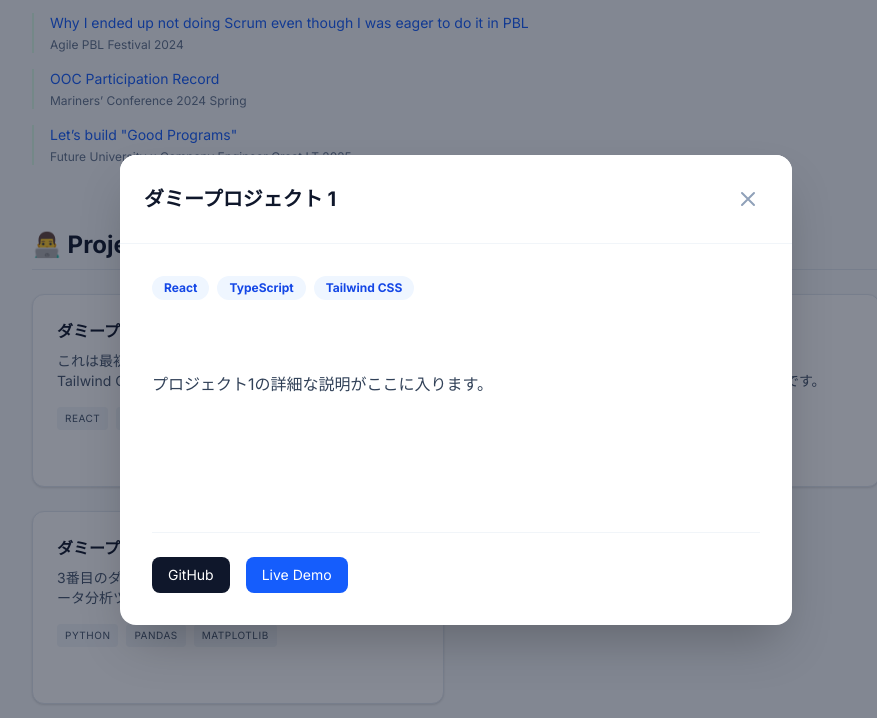
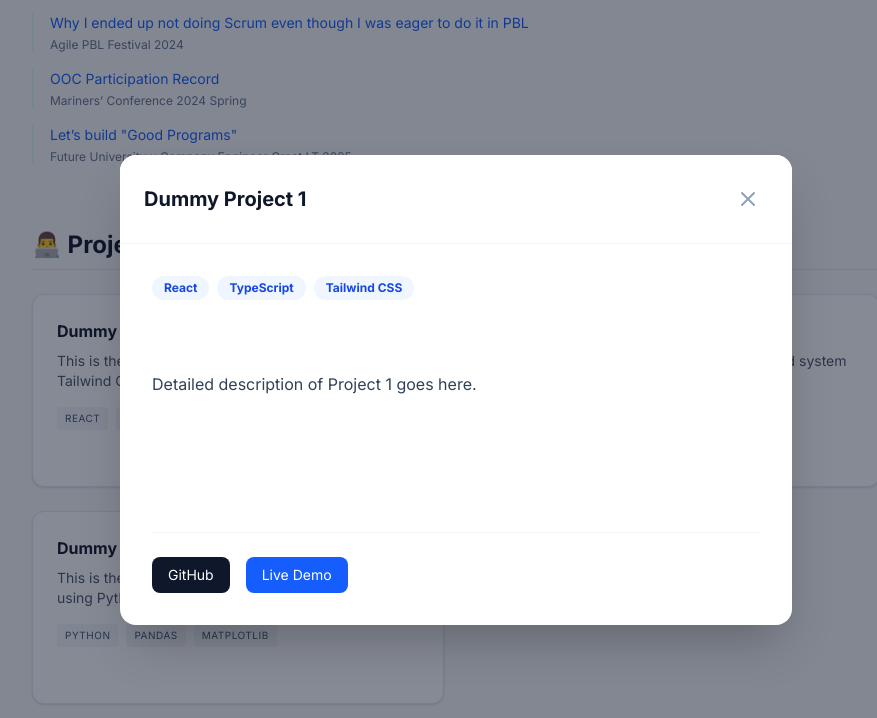
Before and after one commit to azurata09/azurata.me, an Astro site: page /en/ in a window 1280 px wide. Both pictures are taken after a click on the button 422 px from the left and 2332 px from the top of the page. Shown: the part 1942-2660 px from the top of the page, without its empty margins (184-1061 px from the left). Built offline with nearby package versions, Linux system fonts and the light colour scheme; Astro itself is replaced by a stand-in of ours.

Commit message:
fix: 英語ページでプロジェクトデータが翻訳・表示されない問題を修正

```diff
--- a/src/components/PortfolioPage.astro
+++ b/src/components/PortfolioPage.astro
@@ -39,11 +39,7 @@ const presentations = (presentationsEntry?.data || []).map((item: any, index: nu
 const projects = await getCollection('projects');
 const sortedProjects = await Promise.all(
   projects
-    .filter(p => {
-      // 01-dummy.md, en/01-dummy.md などの ID 形式
-      if (lang === 'ja') return !p.id.includes('/');
-      return p.id.startsWith(`${lang}/`);
-    })
+    .filter(p => p.id.startsWith(`${lang}/`))
     .sort((a, b) => a.data.order - b.data.order)
     .map(async (project) => {
       const { Content } = await render(project);
--- a/src/content/projects/en/01-dummy.md
+++ b/src/content/projects/en/01-dummy.md
@@ -1,9 +1,9 @@
 ---
-title: ダミープロジェクト 1
-description: これは最初のダミープロジェクトの説明です。React と Tailwind CSS を使用して構築されました。
+title: Dummy Project 1
+description: This is the first dummy project. Built using React and Tailwind CSS.
 techStack: ["React", "TypeScript", "Tailwind CSS"]
 url: https://example.com
 github: https://github.com
 order: 1
 ---
-プロジェクト1の詳細な説明がここに入ります。
+Detailed description of Project 1 goes here.
--- a/src/content/projects/en/02-dummy.md
+++ b/src/content/projects/en/02-dummy.md
@@ -1,9 +1,9 @@
 ---
-title: ダミープロジェクト 2
-description: 2番目のダミープロジェクトです。Node.js と PostgreSQL を使用したバックエンドシステムです。
+title: Dummy Project 2
+description: This is the second dummy project. A backend system using Node.js and PostgreSQL.
 techStack: ["Node.js", "Express", "PostgreSQL"]
 url: https://example.com
 github: https://github.com
 order: 2
 ---
-プロジェクト2の詳細な説明がここに入ります。
+Detailed description of Project 2 goes here.
--- a/src/content/projects/en/03-dummy.md
+++ b/src/content/projects/en/03-dummy.md
@@ -1,9 +1,9 @@
 ---
-title: ダミープロジェクト 3
-description: 3番目のダミープロジェクトです。Python を使用したデータ分析ツールです。
+title: Dummy Project 3
+description: This is the third dummy project. A data analysis tool using Python.
 techStack: ["Python", "Pandas", "Matplotlib"]
 url: https://example.com
 github: https://github.com
 order: 3
 ---
-プロジェクト3の詳細な説明がここに入ります。
+Detailed description of Project 3 goes here.
```
Also changed, not shown: src/content/projects/ja/01-dummy.md (renamed from src/content/projects/ja-01-dummy.md), src/content/projects/ja/02-dummy.md (renamed from src/content/projects/ja-02-dummy.md), src/content/projects/ja/03-dummy.md (renamed from src/content/projects/ja-03-dummy.md).
